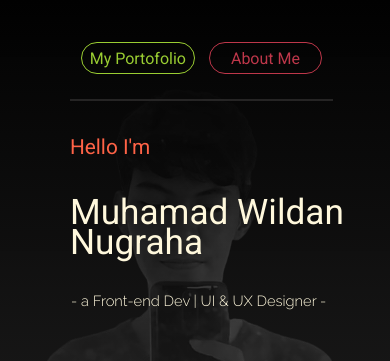
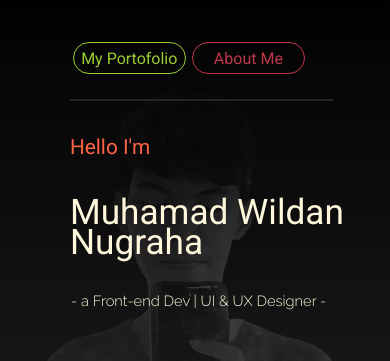
Before and after one commit to WildanPage/WildanPage.github.io, a plain HTML site: page index.html in a window 390 px wide. Shown: the top 361 px of the page. Drawn offline with Linux system fonts and the light colour scheme.

Commit message:
ubah pxl

```diff
--- a/index.css
+++ b/index.css
@@ -97,7 +97,7 @@ img:hover {
   font-size: 120%;
 }
 
-@media (max-width: 1500px) {
+@media (max-width: 800px) {
   body {
     background-image: linear-gradient(rgba(0, 0, 0, 0.9), rgba(59, 58, 58, 0.6)),
       url(gambar/wildan.png);
@@ -121,7 +121,7 @@ img:hover {
   #button1,
   #button2 {
     width: 100px;
-    margin-left: 5%;
+    margin-left: 2%;
     font-size: 100%;
   }
 
```
